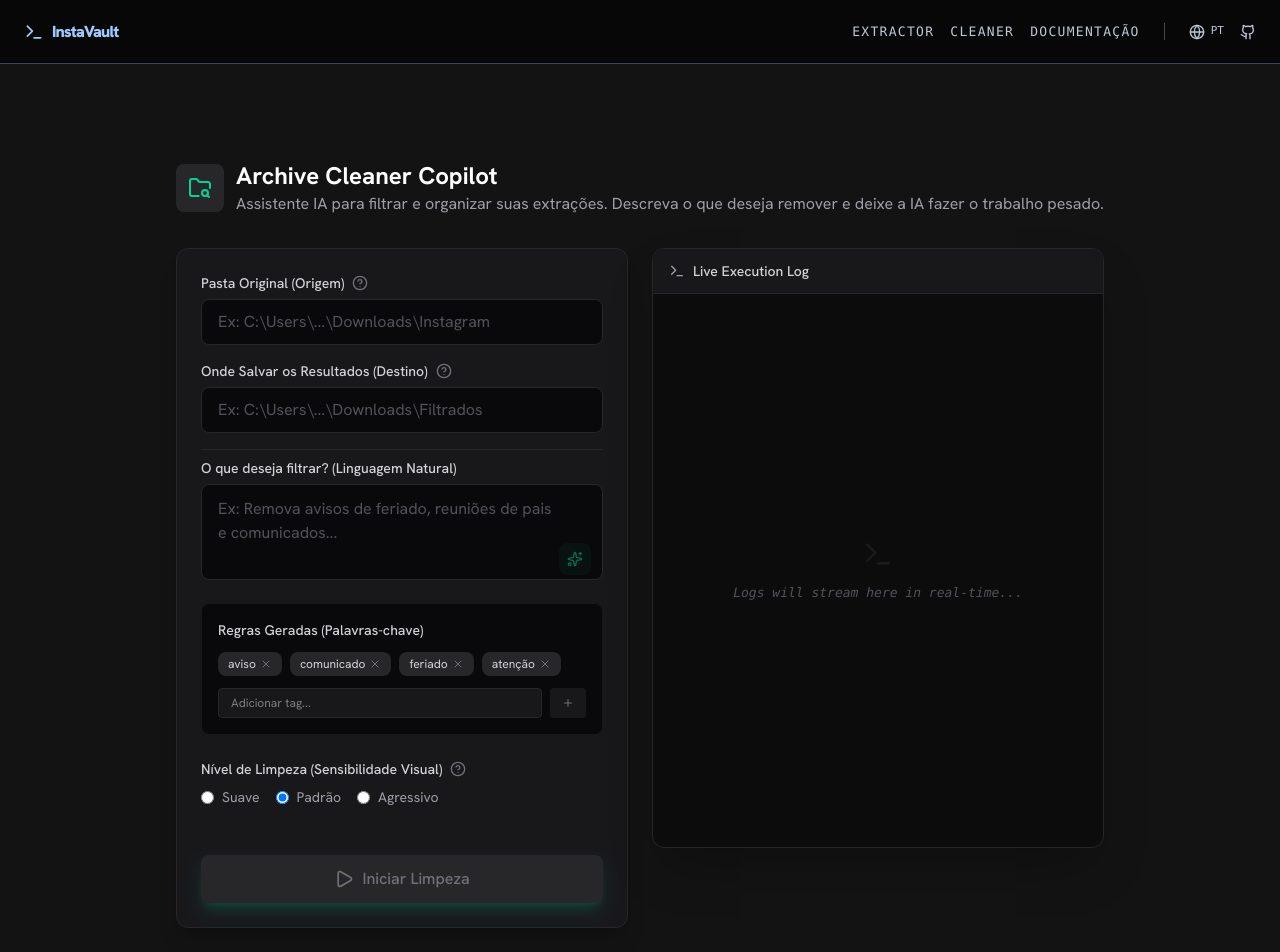
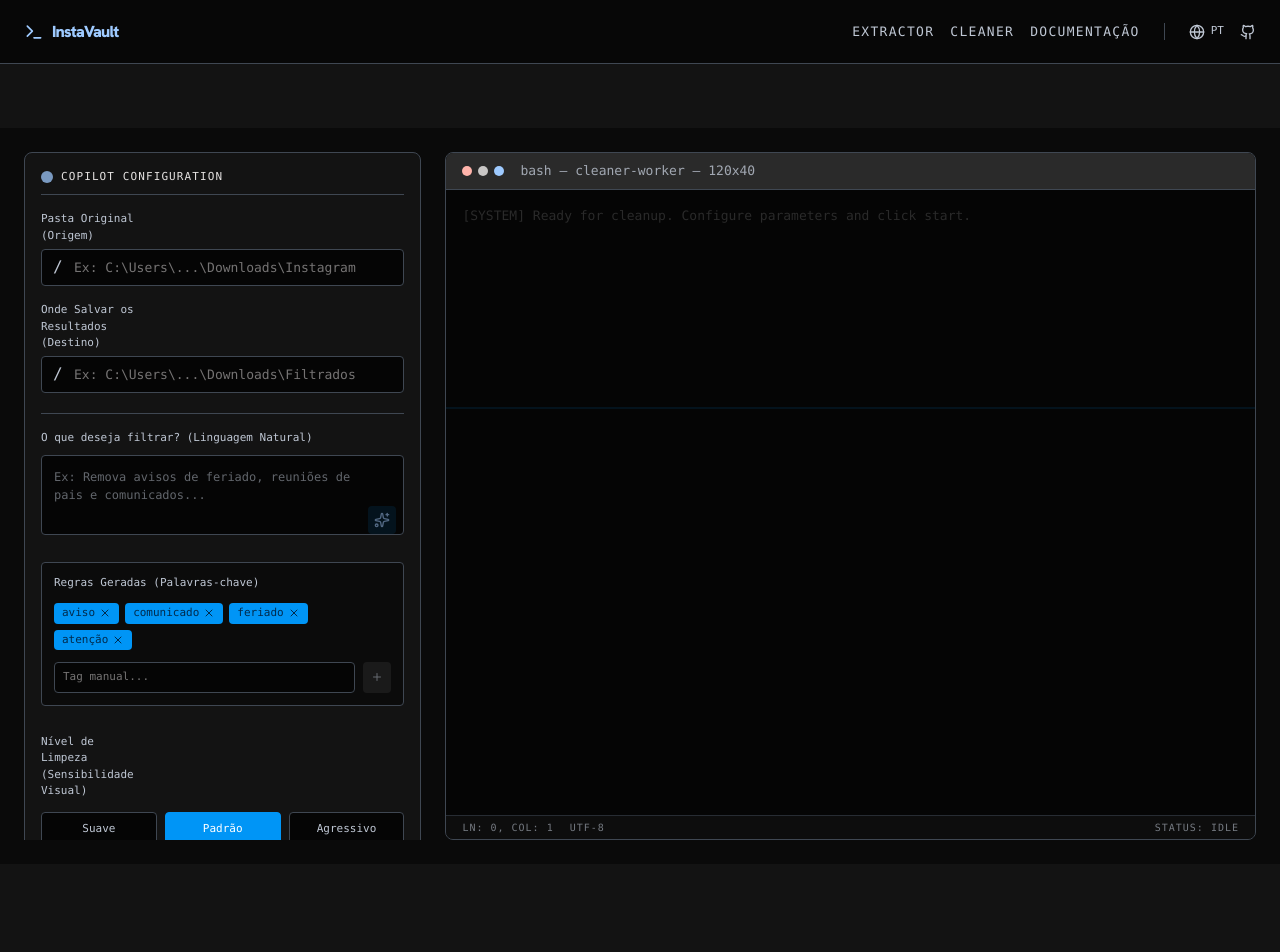
Before and after one commit to jefheee/instagram-extractor, a Next.js app: page /cleaner in a window 1280 px wide. After the commit the page ends 864 px from the top, so only its background shows below. Built offline with nearby package versions, Linux system fonts and the light colour scheme.

Commit message:
feat: add cleaner page for directory cleanup with AI-driven keyword configuration

```diff
--- a/app/cleaner/page.tsx
+++ b/app/cleaner/page.tsx
@@ -2,7 +2,7 @@
 
 import React, { useState, useRef, useEffect, FormEvent } from 'react';
 import { useLanguage } from '../context/LanguageContext';
-import { FolderSearch, Sparkles, Play, Terminal, HelpCircle, X, Plus } from 'lucide-react';
+import { Loader2, Sparkles, X, Plus } from 'lucide-react';
 
 interface LogEntry {
   status: string;
@@ -16,7 +16,7 @@ interface LogEntry {
   raw?: string;
 }
 
-export default function ArchiveCleanerPage() {
+export default function CleanerPage() {
   const { t } = useLanguage();
 
   const [sourceDir, setSourceDir] = useState('');
@@ -49,9 +49,9 @@ export default function ArchiveCleanerPage() {
       });
       const data = await res.json();
       if (data.keywords && Array.isArray(data.keywords)) {
-        // Merge with existing avoiding duplicates
         const merged = Array.from(new Set([...keywords, ...data.keywords]));
         setKeywords(merged);
+        setPrompt('');
       }
     } catch (e) {
       console.error(e);
@@ -105,11 +105,12 @@ export default function ArchiveCleanerPage() {
       const reader = response.body.getReader();
       const decoder = new TextDecoder();
 
-      while (true) {
-        const { value, done } = await reader.read();
-        if (done) break;
-
-        const chunk = decoder.decode(value);
+      let done = false;
+      while (!done) {
+        const { value, done: readerDone } = await reader.read();
+        done = readerDone;
+        if (value) {
+          const chunk = decoder.decode(value, { stream: true });
           const lines = chunk.split('\n\n').filter(line => line.startsWith('data: '));
 
           for (const line of lines) {
@@ -127,6 +128,7 @@ export default function ArchiveCleanerPage() {
             }
           }
         }
+      }
     } catch (error: any) {
       setLogs(prev => [...prev, { status: 'error', message: error.message }]);
     } finally {
@@ -134,106 +136,89 @@ export default function ArchiveCleanerPage() {
     }
   };
 
-  const getLogColor = (status: string) => {
-    switch (status) {
-      case 'moved': return 'text-amber-500';
-      case 'kept': return 'text-emerald-500';
-      case 'error': case 'stderr': return 'text-red-500';
-      case 'warning': return 'text-yellow-500';
-      case 'done': return 'text-blue-500';
-      default: return 'text-zinc-300';
-    }
-  };
+  return (
+    <div className="h-[calc(100vh-64px)] mt-16 w-full overflow-hidden flex flex-col md:flex-row gap-4 p-4 md:p-6 bg-[#0a0a0a]">
 
-  return (
-    <div className="p-6 max-w-6xl mx-auto space-y-6 pt-24">
-      <div className="flex items-center space-x-3 mb-8">
-        <div className="p-3 bg-zinc-800 rounded-lg">
-          <FolderSearch className="w-6 h-6 text-emerald-400" />
+      {/* Configurações (Esquerda) */}
+      <section className="w-full md:w-5/12 lg:w-4/12 h-full overflow-y-auto terminal-scrollbar pr-2 pb-10">
+        <div className="bg-surface border border-outline-variant p-4 rounded-[4px] md:rounded-[8px] relative overflow-hidden backdrop-blur-md">
+          <header className="flex items-center justify-between mb-4 border-b border-outline-variant pb-2">
+            <div className="flex items-center gap-2">
+              <span className="w-3 h-3 bg-primary rounded-full animate-pulse"></span>
+              <h2 className="text-[11px] font-mono uppercase tracking-widest text-on-surface">Copilot Configuration</h2>
             </div>
-        <div>
-          <h1 className="text-2xl font-bold text-white">{t('cleaner.title')}</h1>
-          <p className="text-zinc-400">{t('cleaner.subtitle')}</p>
+          </header>
+
+          <div className="space-y-5">
+            {/* Source & Destination */}
+            <div className="space-y-4">
+              <div className="space-y-1 group">
+                <label className="text-[11px] font-mono text-on-surface-variant flex items-center justify-between">
+                  {t('cleaner.src')}
+                  <span className="opacity-0 group-hover:opacity-100 transition-opacity text-[10px] bg-black/80 px-2 py-0.5 rounded text-white">{t('cleaner.srcTooltip')}</span>
+                </label>
+                <div className="relative">
+                  <span className="absolute left-3 top-1/2 -translate-y-1/2 text-on-surface-variant font-mono">/</span>
+                  <input
+                    className="w-full pl-8 pr-4 py-2 bg-background border border-outline-variant focus:border-primary outline-none font-mono text-[13px] text-on-surface transition-all rounded-[4px]"
+                    placeholder={t('cleaner.srcPlaceholder')}
+                    type="text"
+                    value={sourceDir}
+                    onChange={(e) => setSourceDir(e.target.value)}
+                    disabled={isRunning}
+                  />
                 </div>
               </div>
 
-      <div className="grid grid-cols-1 lg:grid-cols-2 gap-6">
-        {/* Chat / Configuration Panel */}
-        <div className="bg-zinc-900 border border-zinc-800 rounded-xl p-6 space-y-6 shadow-xl flex flex-col">
-
-          <div className="space-y-4">
-            <div>
-              <label className="flex items-center text-sm font-medium text-zinc-300 mb-1.5 group">
-                {t('cleaner.src')}
-                <div className="ml-2 text-zinc-500 hover:text-zinc-300 cursor-help relative">
-                  <HelpCircle className="w-4 h-4" />
-                  <div className="absolute left-1/2 -translate-x-1/2 bottom-full mb-2 hidden group-hover:block w-64 bg-zinc-800 text-xs text-zinc-200 p-2 rounded shadow-lg z-10 text-center">
-                    {t('cleaner.srcTooltip')}
-                  </div>
-                </div>
+              <div className="space-y-1 group">
+                <label className="text-[11px] font-mono text-on-surface-variant flex items-center justify-between">
+                  {t('cleaner.dest')}
+                  <span className="opacity-0 group-hover:opacity-100 transition-opacity text-[10px] bg-black/80 px-2 py-0.5 rounded text-white">{t('cleaner.destTooltip')}</span>
                 </label>
+                <div className="relative">
+                  <span className="absolute left-3 top-1/2 -translate-y-1/2 text-on-surface-variant font-mono">/</span>
                   <input
+                    className="w-full pl-8 pr-4 py-2 bg-background border border-outline-variant focus:border-primary outline-none font-mono text-[13px] text-on-surface transition-all rounded-[4px]"
+                    placeholder={t('cleaner.destPlaceholder')}
                     type="text"
-                value={sourceDir}
-                onChange={(e) => setSourceDir(e.target.value)}
-                placeholder={t('cleaner.srcPlaceholder')}
-                className="w-full bg-zinc-950 border border-zinc-800 rounded-lg px-4 py-2.5 text-zinc-100 placeholder-zinc-600 focus:outline-none focus:ring-2 focus:ring-emerald-500/50"
+                    value={destDir}
+                    onChange={(e) => setDestDir(e.target.value)}
                     disabled={isRunning}
                   />
                 </div>
-
-            <div>
-              <label className="flex items-center text-sm font-medium text-zinc-300 mb-1.5 group">
-                {t('cleaner.dest')}
-                <div className="ml-2 text-zinc-500 hover:text-zinc-300 cursor-help relative">
-                  <HelpCircle className="w-4 h-4" />
-                  <div className="absolute left-1/2 -translate-x-1/2 bottom-full mb-2 hidden group-hover:block w-64 bg-zinc-800 text-xs text-zinc-200 p-2 rounded shadow-lg z-10 text-center">
-                    {t('cleaner.destTooltip')}
               </div>
             </div>
-              </label>
-              <input
-                type="text"
-                value={destDir}
-                onChange={(e) => setDestDir(e.target.value)}
-                placeholder={t('cleaner.destPlaceholder')}
-                className="w-full bg-zinc-950 border border-zinc-800 rounded-lg px-4 py-2.5 text-zinc-100 placeholder-zinc-600 focus:outline-none focus:ring-2 focus:ring-emerald-500/50"
-                disabled={isRunning}
-              />
-            </div>
 
-            <div className="pt-2 border-t border-zinc-800">
-              <label className="block text-sm font-medium text-zinc-300 mb-1.5">
-                {t('cleaner.prompt')}
-              </label>
-              <div className="relative">
+            {/* AI Prompt Area */}
+            <div className="pt-4 border-t border-outline-variant">
+              <label className="text-[11px] font-mono text-on-surface-variant block mb-2">{t('cleaner.prompt')}</label>
+              <div className="relative group">
                 <textarea
                   value={prompt}
                   onChange={(e) => setPrompt(e.target.value)}
                   placeholder={t('cleaner.promptPlaceholder')}
-                  className="w-full bg-zinc-950 border border-zinc-800 rounded-lg pl-4 pr-12 py-3 text-zinc-100 placeholder-zinc-600 focus:outline-none focus:ring-2 focus:ring-emerald-500/50 h-24 resize-none"
+                  className="w-full bg-background border border-outline-variant rounded-[4px] pl-3 pr-12 py-3 text-on-surface font-mono text-[12px] placeholder:text-on-surface-variant/50 focus:outline-none focus:border-primary transition-colors resize-none h-20"
                   disabled={isRunning || isGenerating}
                 />
                 <button
                   onClick={handleGenerateRules}
                   disabled={!prompt || isRunning || isGenerating}
-                  className="absolute right-3 bottom-3 p-2 bg-emerald-500/10 text-emerald-400 hover:bg-emerald-500/20 rounded-md transition-colors disabled:opacity-50"
+                  className="absolute right-2 bottom-2 p-1.5 bg-primary-container/20 text-primary hover:bg-primary-container disabled:opacity-50 disabled:hover:bg-primary-container/20 rounded-[4px] transition-colors"
                   title={t('cleaner.btn.generate')}
                 >
-                  <Sparkles className="w-4 h-4" />
+                  {isGenerating ? <Loader2 className="w-4 h-4 animate-spin" /> : <Sparkles className="w-4 h-4" />}
                 </button>
               </div>
             </div>
 
-            <div className="bg-zinc-950 p-4 rounded-lg border border-zinc-800/50">
-              <div className="flex items-center justify-between mb-3">
-                <span className="text-sm font-medium text-zinc-300">{t('cleaner.rules.title')}</span>
-              </div>
-              <div className="flex flex-wrap gap-2 mb-3">
+            {/* Keywords */}
+            <div className="bg-background/50 p-3 rounded-[4px] border border-outline-variant">
+              <div className="text-[11px] font-mono text-on-surface-variant mb-3">{t('cleaner.rules.title')}</div>
+              <div className="flex flex-wrap gap-1.5 mb-3">
                 {keywords.map(kw => (
-                  <span key={kw} className="inline-flex items-center gap-1 px-2.5 py-1 rounded-md bg-zinc-800 text-xs text-zinc-300">
+                  <span key={kw} className="inline-flex items-center gap-1 px-2 py-0.5 rounded-[4px] bg-primary-container text-[11px] font-mono text-on-primary-container">
                     {kw}
-                    <button onClick={() => removeKeyword(kw)} className="text-zinc-500 hover:text-zinc-200" disabled={isRunning}>
+                    <button onClick={() => removeKeyword(kw)} className="hover:text-white transition-colors" disabled={isRunning}>
                       <X className="w-3 h-3" />
                     </button>
                   </span>
@@ -244,132 +229,145 @@ export default function ArchiveCleanerPage() {
                   type="text"
                   value={newKeyword}
                   onChange={(e) => setNewKeyword(e.target.value)}
-                  placeholder="Adicionar tag..."
-                  className="flex-1 bg-zinc-900 border border-zinc-800 rounded px-3 py-1.5 text-xs text-zinc-200 focus:outline-none"
+                  placeholder="Tag manual..."
+                  className="flex-1 bg-background border border-outline-variant rounded-[4px] px-2 py-1.5 font-mono text-[11px] text-on-surface focus:outline-none focus:border-primary transition-colors"
                   disabled={isRunning}
                 />
-                <button type="submit" disabled={!newKeyword || isRunning} className="px-3 py-1.5 bg-zinc-800 text-zinc-300 rounded text-xs hover:bg-zinc-700 disabled:opacity-50">
+                <button type="submit" disabled={!newKeyword || isRunning} className="px-2 py-1.5 bg-surface-container-high text-on-surface-variant rounded-[4px] hover:text-primary transition-colors disabled:opacity-50">
                   <Plus className="w-3 h-3" />
                 </button>
               </form>
             </div>
 
+            {/* Level Selection */}
             <div className="pt-2">
-              <label className="flex items-center text-sm font-medium text-zinc-300 mb-2 group">
+              <label className="text-[11px] font-mono text-on-surface-variant flex items-center justify-between mb-3 group">
                 {t('cleaner.level')}
-                <div className="ml-2 text-zinc-500 hover:text-zinc-300 cursor-help relative">
-                  <HelpCircle className="w-4 h-4" />
-                  <div className="absolute left-1/2 -translate-x-1/2 bottom-full mb-2 hidden group-hover:block w-64 bg-zinc-800 text-xs text-zinc-200 p-2 rounded shadow-lg z-10 text-center">
-                    {t('cleaner.levelTooltip')}
-                  </div>
-                </div>
+                <span className="opacity-0 group-hover:opacity-100 transition-opacity text-[10px] bg-black/80 px-2 py-0.5 rounded text-white">{t('cleaner.levelTooltip')}</span>
               </label>
-              <div className="flex items-center gap-4">
+              <div className="grid grid-cols-3 gap-2">
                 {['soft', 'standard', 'aggressive'].map(lvl => (
-                  <label key={lvl} className={`flex items-center gap-2 cursor-pointer ${isRunning ? 'opacity-50' : ''}`}>
-                    <input
-                      type="radio"
-                      name="level"
-                      value={lvl}
-                      checked={level === lvl}
-                      onChange={(e) => setLevel(e.target.value)}
+                  <button
+                    key={lvl}
+                    onClick={() => setLevel(lvl)}
                     disabled={isRunning}
-                      className="text-emerald-500 focus:ring-emerald-500/50 bg-zinc-900 border-zinc-700"
-                    />
-                    <span className="text-sm text-zinc-400 capitalize">{t(`cleaner.level.${lvl}`)}</span>
-                  </label>
+                    className={`flex items-center justify-center gap-1 px-2 py-2 font-mono text-[11px] rounded-[4px] transition-colors border ${level === lvl ? 'bg-primary-container text-white border-primary-container' : 'bg-background border-outline-variant text-on-surface-variant hover:border-on-surface-variant disabled:opacity-50'}`}
+                  >
+                    {t(`cleaner.level.${lvl}`)}
+                  </button>
                 ))}
               </div>
             </div>
-          </div>
 
-          <div className="mt-auto pt-6">
+            {/* Start Button */}
+            <div className="pt-4 border-t border-outline-variant mt-4">
               <button
                 onClick={startCleaning}
                 disabled={!sourceDir || !destDir || isRunning}
-              className="w-full flex items-center justify-center space-x-2 bg-emerald-500 hover:bg-emerald-600 disabled:bg-zinc-800 disabled:text-zinc-500 text-white px-4 py-3 rounded-lg font-medium transition-colors shadow-lg shadow-emerald-500/20"
+                className="w-full bg-primary-container disabled:opacity-50 hover:bg-opacity-90 active:scale-[0.98] transition-all text-white py-4 text-lg font-bold flex items-center justify-center gap-4 rounded-[4px]"
               >
-              {isRunning ? (
-                <>
-                  <div className="w-5 h-5 border-2 border-zinc-500 border-t-emerald-500 rounded-full animate-spin" />
-                  <span>{t('cleaner.btn.running')}</span>
-                </>
-              ) : (
-                <>
-                  <Play className="w-5 h-5" />
-                  <span>{t('cleaner.btn.start')}</span>
-                </>
-              )}
+                {isRunning ? <Loader2 className="w-5 h-5 animate-spin" /> : <span>{t('cleaner.btn.start')}</span>}
               </button>
             </div>
+
+          </div>
+        </div>
+      </section>
+
+      {/* Console (Direita) */}
+      <section className="w-full md:w-7/12 lg:w-8/12 h-full flex flex-col overflow-hidden">
+        <div className="flex-1 bg-[#050505] border border-outline-variant relative overflow-hidden flex flex-col rounded-[4px] md:rounded-[8px]">
+          <div className="scanline"></div>
+
+          <div className="flex items-center justify-between bg-surface-container-high px-4 py-2 border-b border-outline-variant shrink-0">
+            <div className="flex items-center gap-2">
+              <div className="flex gap-1.5">
+                <div className="w-2.5 h-2.5 rounded-full bg-error"></div>
+                <div className="w-2.5 h-2.5 rounded-full bg-secondary"></div>
+                <div className="w-2.5 h-2.5 rounded-full bg-primary"></div>
+              </div>
+              <span className="ml-2 font-mono text-[13px] text-on-surface-variant opacity-80">bash — cleaner-worker — 120x40</span>
+            </div>
+            {isRunning && <Loader2 className="w-3 h-3 text-primary animate-spin" />}
           </div>
 
-        {/* Terminal output */}
-        <div className="bg-[#0c0c0c] border border-zinc-800 rounded-xl overflow-hidden flex flex-col h-[600px] shadow-2xl relative">
-          <div className="bg-zinc-900 border-b border-zinc-800 px-4 py-3 flex items-center justify-between z-10">
-            <div className="flex items-center space-x-2">
-              <Terminal className="w-4 h-4 text-zinc-400" />
-              <span className="text-sm font-medium text-zinc-300">Live Execution Log</span>
-            </div>
+          {/* Progress Bar Header */}
           {progress.total > 0 && (
-              <div className="flex items-center space-x-3">
-                <div className="w-32 h-1.5 bg-zinc-800 rounded-full overflow-hidden">
+            <div className="bg-[#050505] border-b border-outline-variant px-4 py-1.5 flex items-center gap-4 shrink-0">
+               <div className="text-[10px] font-mono text-on-surface-variant">Progress</div>
+               <div className="flex-1 h-1 bg-surface rounded-full overflow-hidden">
                   <div
-                    className="h-full bg-emerald-500 transition-all duration-300"
+                    className="h-full bg-primary transition-all duration-300"
                     style={{ width: `${(progress.processed / progress.total) * 100}%` }}
                   />
                </div>
-                <span className="text-xs font-mono text-zinc-400">
-                  {progress.processed}/{progress.total}
-                </span>
+               <div className="text-[10px] font-mono text-on-surface-variant w-12 text-right">
+                 {Math.round((progress.processed / progress.total) * 100)}%
+               </div>
             </div>
           )}
+
+          <div className="flex-1 p-4 font-mono text-[13px] overflow-y-auto terminal-scrollbar selection:bg-primary-container selection:text-white pb-10">
+             {logs.length === 0 && !isRunning && (
+               <div className="text-on-tertiary-container mb-1">[SYSTEM] Ready for cleanup. Configure parameters and click start.</div>
+             )}
+             <div className="space-y-1">
+               {logs.map((log, i) => {
+                 let colorClass = 'text-on-surface-variant';
+                 let prefix = '';
+                 let message = log.message || log.raw || '';
+
+                 if (log.status === 'moved') {
+                   colorClass = 'text-warning';
+                   prefix = '[DISCARDED]';
+                   message = `${log.folder} -> Reason: ${log.reason}`;
+                 } else if (log.status === 'kept') {
+                   colorClass = 'text-green-400';
+                   prefix = '[FILTERED]';
+                   message = log.folder || '';
+                 } else if (log.status === 'error' || log.status === 'stderr') {
+                   colorClass = 'text-error';
+                   prefix = '[ERROR]';
+                 } else if (log.status === 'warning') {
+                   colorClass = 'text-secondary';
+                   prefix = '[WARN]';
+                 } else if (log.status === 'info') {
+                   colorClass = 'text-primary';
+                   prefix = '[INFO]';
+                 } else if (log.status === 'start') {
+                   colorClass = 'text-primary';
+                   prefix = '[START]';
+                   message = `Found ${log.total} folders to process.`;
+                 } else if (log.status === 'done') {
+                   colorClass = 'text-green-400';
+                   prefix = '[DONE]';
+                   message = `Finished! Processed ${log.total}. Discarded: ${log.discarded}.`;
+                 } else if (log.status === 'progress') {
+                   return null; // hide progress from log lines
+                 }
+
+                 return (
+                   <div key={i} className={`mb-1 ${colorClass} break-words`}>
+                     <span className="opacity-40">{`[${new Date().toLocaleTimeString([], {hour12: false})}]`}</span> {prefix} {message}
+                   </div>
+                 )
+               })}
+             </div>
+            {isRunning && <div className="inline-block w-2 h-4 bg-primary animate-pulse ml-1 mt-1"></div>}
+            <div ref={logsEndRef} />
           </div>
 
-          <div className="flex-1 overflow-y-auto p-4 font-mono text-[13px] leading-relaxed">
-            {logs.length === 0 ? (
-              <div className="h-full flex flex-col items-center justify-center text-zinc-600 space-y-3">
-                <Terminal className="w-8 h-8 opacity-20" />
-                <span className="italic">Logs will stream here in real-time...</span>
+          <div className="bg-surface px-4 py-1 border-t border-outline-variant flex justify-between items-center text-[10px] uppercase font-mono tracking-widest text-on-surface-variant opacity-60 shrink-0">
+            <div className="flex gap-4">
+              <span>Ln: {logs.filter(l => l.status !== 'progress').length}, Col: 1</span>
+              <span>UTF-8</span>
             </div>
-            ) : (
-              <div className="space-y-1">
-                {logs.map((log, i) => (
-                  <div key={i} className={`break-words ${getLogColor(log.status)} group`}>
-                    <span className="text-zinc-600/50 mr-3 select-none">
-                      [{new Date().toLocaleTimeString([], { hour12: false })}]
-                    </span>
-                    {log.status === 'moved' ? (
-                      <span>
-                        <span className="font-semibold">[DISCARDED]</span> {log.folder} <span className="text-zinc-500 opacity-70">({log.reason})</span>
-                      </span>
-                    ) : log.status === 'kept' ? (
-                      <span><span className="font-semibold">[FILTERED]</span>  {log.folder}</span>
-                    ) : log.status === 'error' || log.status === 'stderr' ? (
-                      <span><span className="font-semibold">[ERROR]</span> {log.message}</span>
-                    ) : log.status === 'warning' ? (
-                      <span><span className="font-semibold">[WARN]</span> {log.message}</span>
-                    ) : log.status === 'info' ? (
-                      <span className="text-blue-400"><span className="font-semibold">[INFO]</span> {log.message}</span>
-                    ) : log.status === 'start' ? (
-                      <span className="text-blue-400"><span className="font-semibold">[START]</span> Found {log.total} folders to process.</span>
-                    ) : log.status === 'done' ? (
-                      <span className="block mt-4 text-emerald-400 font-semibold border-t border-zinc-800/50 pt-2">
-                        ✨ Finished! Processed {log.total} folders. Discarded {log.discarded}.
-                      </span>
-                    ) : log.status === 'progress' ? (
-                      null
-                    ) : (
-                      <span className="opacity-80">{log.raw}</span>
-                    )}
-                  </div>
-                ))}
-                <div ref={logsEndRef} className="h-4" />
-              </div>
-            )}
+            <div className="flex gap-4">
+              <span>Status: {isRunning ? 'ACTIVE' : 'IDLE'}</span>
             </div>
           </div>
         </div>
+      </section>
     </div>
   );
 }
```
Lines whose indentation alone changed are shown as unchanged.
